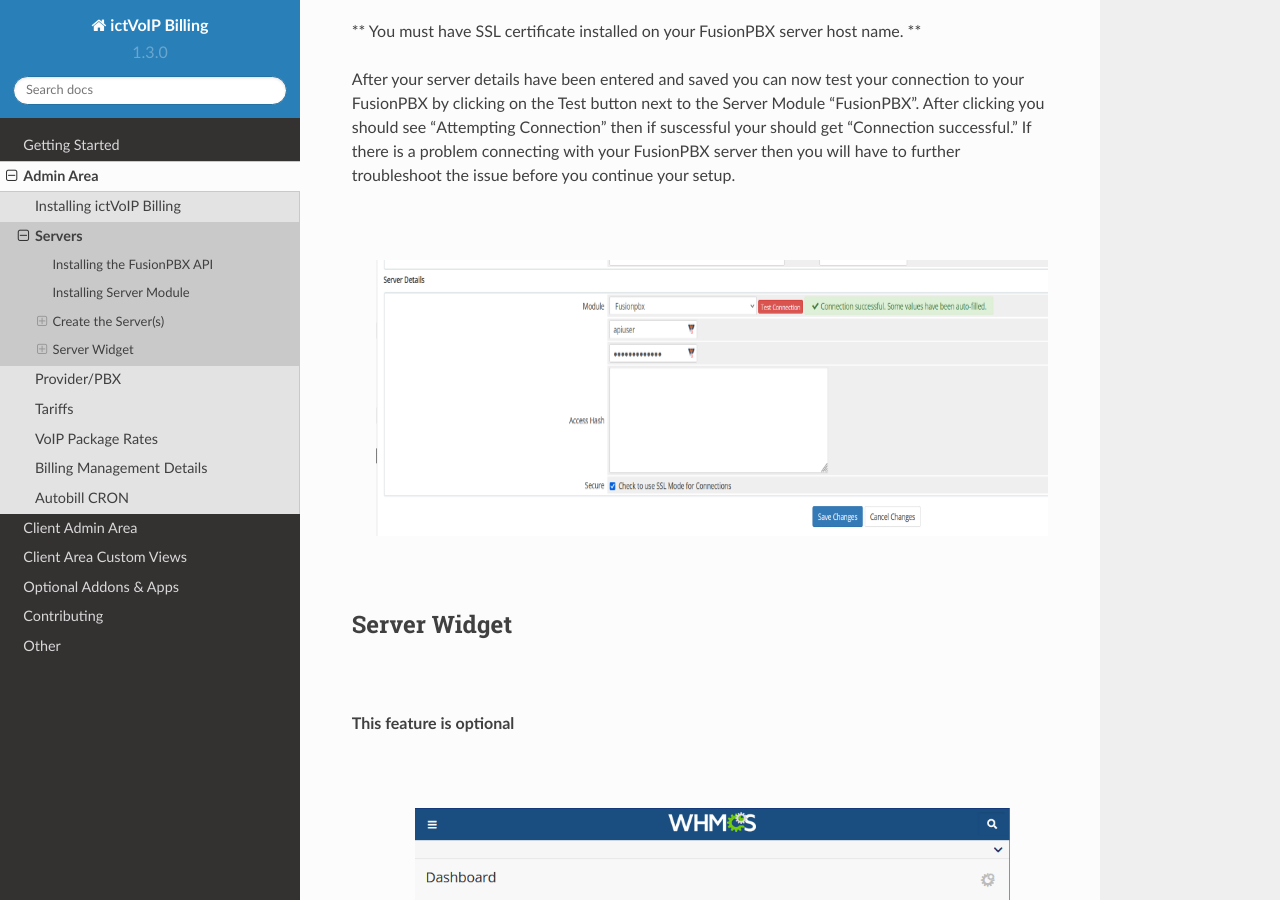
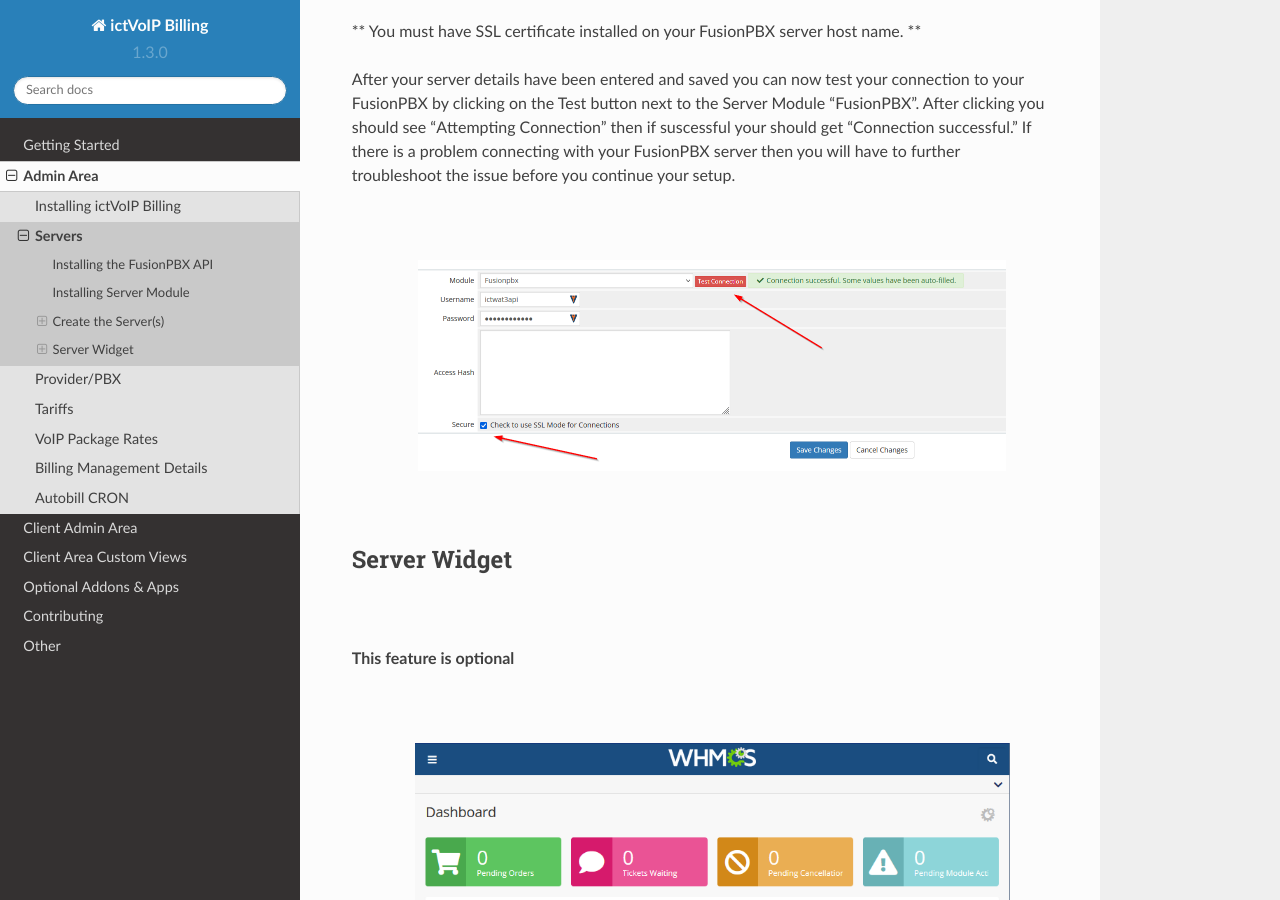
Before and after one commit to ictvoip/ictvoip-docs, a Sphinx documentation site: the page built from docs/source/admin/servers.rst, in a window 1280 px wide and 900 px high, scrolled down 5591 px. Built offline with Sphinx 7.4.7 and the Read the Docs theme 2.0.0, drawn with Linux system fonts in a browser that asks for light colours; pages that are not in the unit, such as notebooks, are missing from menus.

Commit message:
Update servers.rst

```diff
--- a/docs/source/admin/servers.rst
+++ b/docs/source/admin/servers.rst
@@ -207,7 +207,7 @@ After your server details have been entered and saved you can now test your conn
 
 |
 
- .. image:: ../_static/images/admin/connection_test.png
+ .. image:: ../_static/images/admin/connection_test2.png
         :scale: 50%
         :align: center
         :alt: Adding a new Provider or PBX
```
